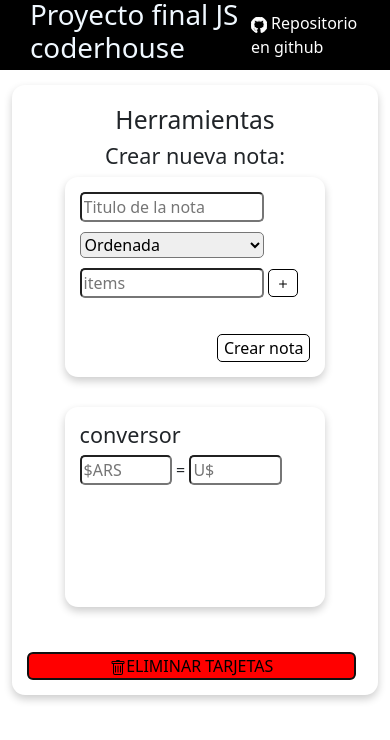
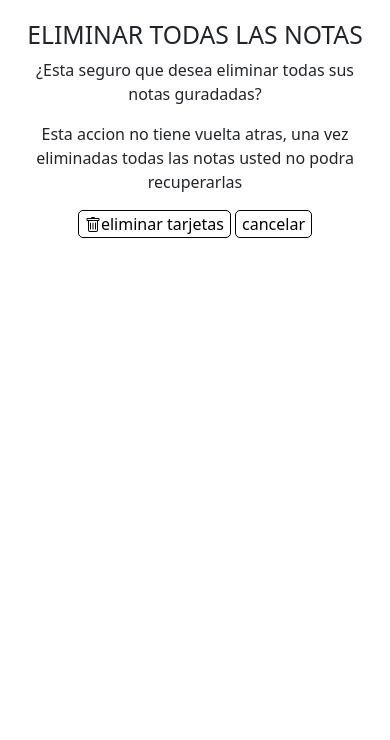
Before and after one commit to bigote97/final-js, a website: page index.html in a window 390 px wide. Both pictures are taken after a click on the button "ELIMINAR TARJETAS". Drawn offline with nearby package versions, Linux system fonts and the light colour scheme; no server answers.

Commit message:
HTML: agregue modal. SASS: agregue clases correspondientes a modal. JS: agregue funcionalidad al modal para eliminar todas las tarjetas

```diff
--- a/index.html
+++ b/index.html
@@ -42,7 +42,7 @@
               <input type="text" placeholder="U$" id="inputDolar">
               <div id="infoDolar"></div>
             </div>
-            <button id="botonBorrar" class="tools-card-btn-borrar"><img src="icons/trash.svg" alt="eliminar tarjetas"/>eliminar tarjetas</button>
+            <button id="botonModal" class="tools-card-btn-borrar"><img src="icons/trash.svg" alt="eliminar tarjetas"/>eliminar tarjetas</button>
           </div>
         </aside>
         <section class="col-sm-12 col-md-9 col-lg-9 col-xl-9">
@@ -54,10 +54,13 @@
     </section>
   </main>
 
-
-
-
-
+  <div class="modal" id="modal">
+    <h2>eliminar todas las notas</h2>
+    <p>¿Esta seguro que desea eliminar todas sus notas guradadas?</p>
+    <p>Esta accion no tiene vuelta atras, una vez eliminadas todas las notas usted no podra recuperarlas</p>
+    <button id="botonBorrar"><img src="icons/trash.svg" alt="eliminar tarjetas"/>eliminar tarjetas</button>
+    <button id="cerrarModal">cancelar</button>
+  </div>
 
 
 
--- a/js/lista.js
+++ b/js/lista.js
@@ -7,8 +7,11 @@ function elemento(nombre,tipo,items) {
 const contenedorLista = document.querySelector('#lista');
 const boton = document.querySelector('#crearLista');
 const crearItem = document.querySelector('#crearItem');
+const listaItems = document.querySelector('#listaItems');
+const botonModal = document.querySelector("#botonModal");
+const modal = document.querySelector("#modal");
 const botonBorrar = document.querySelector('#botonBorrar');
-const listaItems = document.querySelector('#listaItems');
+const cerrarModal = document.querySelector("#cerrarModal");
 let items = [];
 let lista = [];
 
@@ -145,7 +148,17 @@ function borrarCard(id) {
   show();
 }
 
-
+botonModal.addEventListener('click', function() {
+  modal.style.display = "block"
+})
+cerrarModal.addEventListener('click', function() {
+  modal.style.display = "none"
+})
+window.onclick = function(event) {
+  if (event.target == modal) {
+    modal.style.display = "none";
+  }
+}
 
 
 function borrarLista() {
@@ -155,4 +168,5 @@ function borrarLista() {
   lista = [];
   listaJSON = JSON.stringify(lista);
   localStorage.setItem('listaJSON', listaJSON);
+  modal.style.display = "none"
 };
--- a/sass/_tarjetas.scss
+++ b/sass/_tarjetas.scss
@@ -6,6 +6,7 @@
   width: $ancho;
   box-shadow: 0 4px 8px 0 rgba(0,0,0,0.2);
   border-radius: 13px;
+  background-color: #FFFFFF;
   input, select{
     margin-bottom: 10px;
     border-radius: 5px;
--- a/sass/style.scss
+++ b/sass/style.scss
@@ -2,6 +2,9 @@
 @import "tarjetas";
 @import "botones";
 
+body{
+  background-color: #e4e1e1d8;
+}
 header{
   display: flex;
   justify-content: space-between;
@@ -21,6 +24,10 @@ header{
       text-decoration: underline;
 
     }
+  }
+  @media only screen and (max-width: 600px){
+    height: 80px;
+    padding: 15px;
   }
 }
 .tools-card{
@@ -53,7 +60,7 @@ header{
     bottom: 15px;
     left: 15px;
     width: 90%;
-    background-color: red !important;
+    background-color: #c72929 !important;
     text-transform: uppercase;
   }
 }
@@ -70,7 +77,34 @@ header{
     box-shadow: 8px 4px 8px 4px rgba(0,0,0,0.4);
   }
   @media only screen and (max-width: 600px){
-    @include tarjeta(1500px, 100%, 15px, 10px, 0);
+    @include tarjeta(150px, 100%, 15px, 10px, 0);
     margin-top: 20px;
   }
 }
+.modal{
+  display: none;
+  position: fixed;
+  z-index: 1;
+  left: 35%;
+  top: 25%;
+  width: 40%;
+  height: 40%;
+  overflow: auto;
+  padding: 40px;
+  border: 1px solid;
+  border-radius: 15px;
+  background-color: #FFFFFF;
+  text-align: center;
+  h2{
+    text-transform: uppercase;
+  }
+  @media only screen and (max-width: 600px){
+    left: 0;
+    top: 0;
+    width: 100%;
+    height: 100%;
+    padding: 20px;
+    border: 0;
+    border-radius: 0;
+  }
+}
```
Also changed, not shown: css/style.css, 1 other file.
